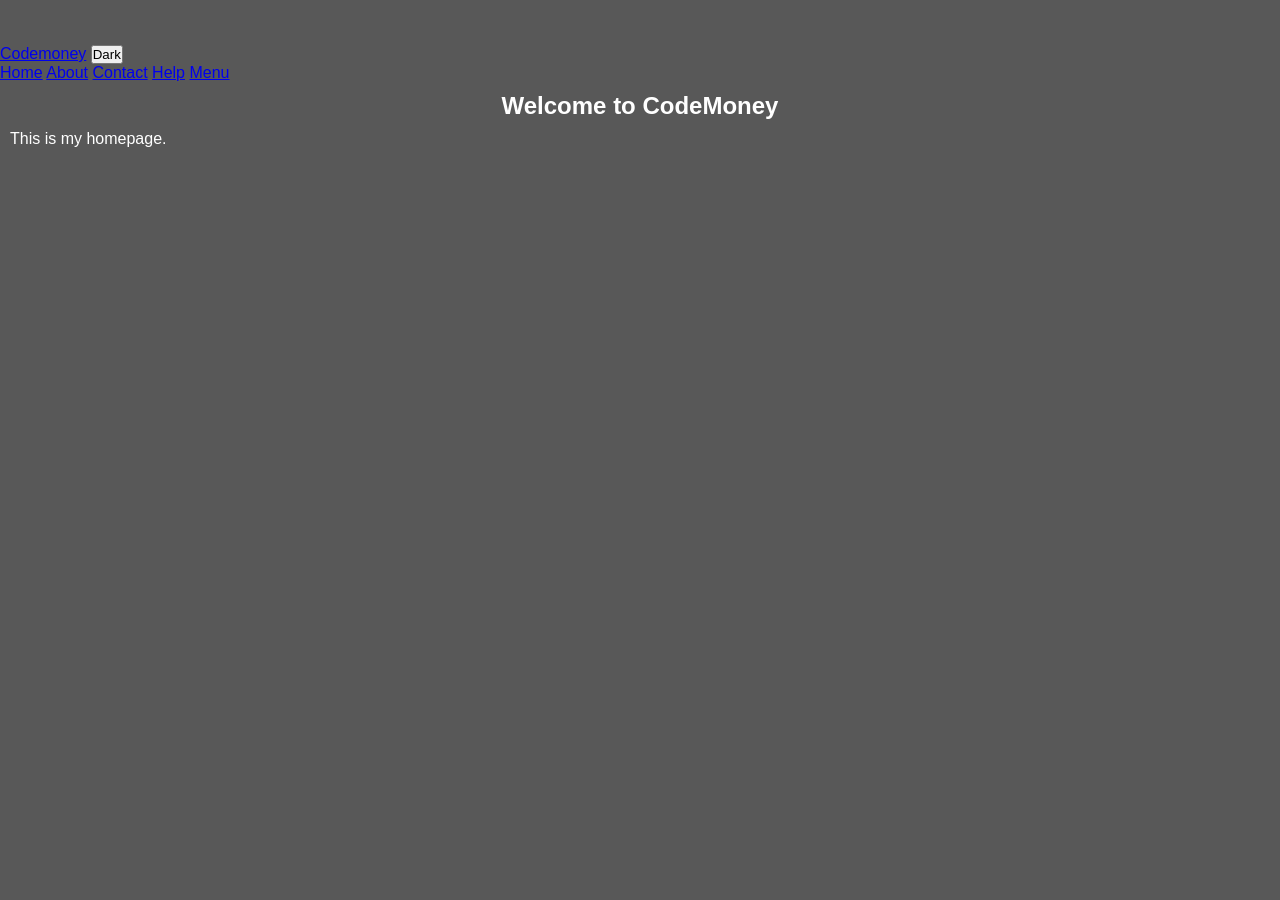
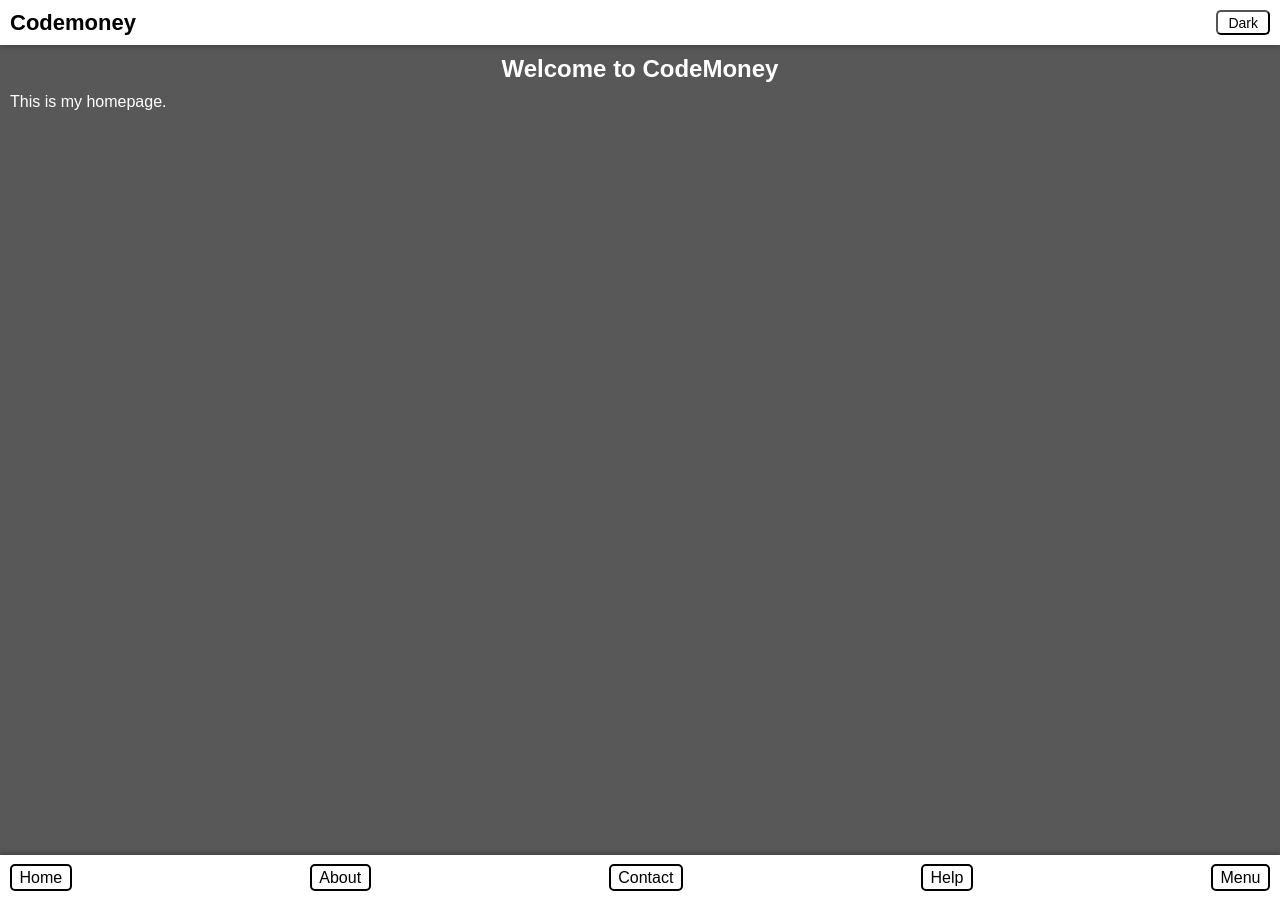
Before and after one commit to naahchi/testing, a Jekyll site: the page built from index.html, in a window 1280 px wide and 900 px high. Built offline with Jekyll 4.4.1, drawn with Linux system fonts in a browser that asks for light colours.

Commit message:
Update style.css

```diff
--- a/css/style.css
+++ b/css/style.css
@@ -6,7 +6,7 @@ h2{
     text-align: center;
     padding: 10px;
 }
-/* .top_nav{
+.top_nav{
     width: 100%;
     height: 45px;
     position: fixed;
@@ -52,7 +52,7 @@ h2{
     padding: 2.5px 7.5px;
     border: 2px solid black;
     border-radius: 5px;
-} */
+}
 main{
     min-height: 100dvh;
     padding: 0 10px;
```
